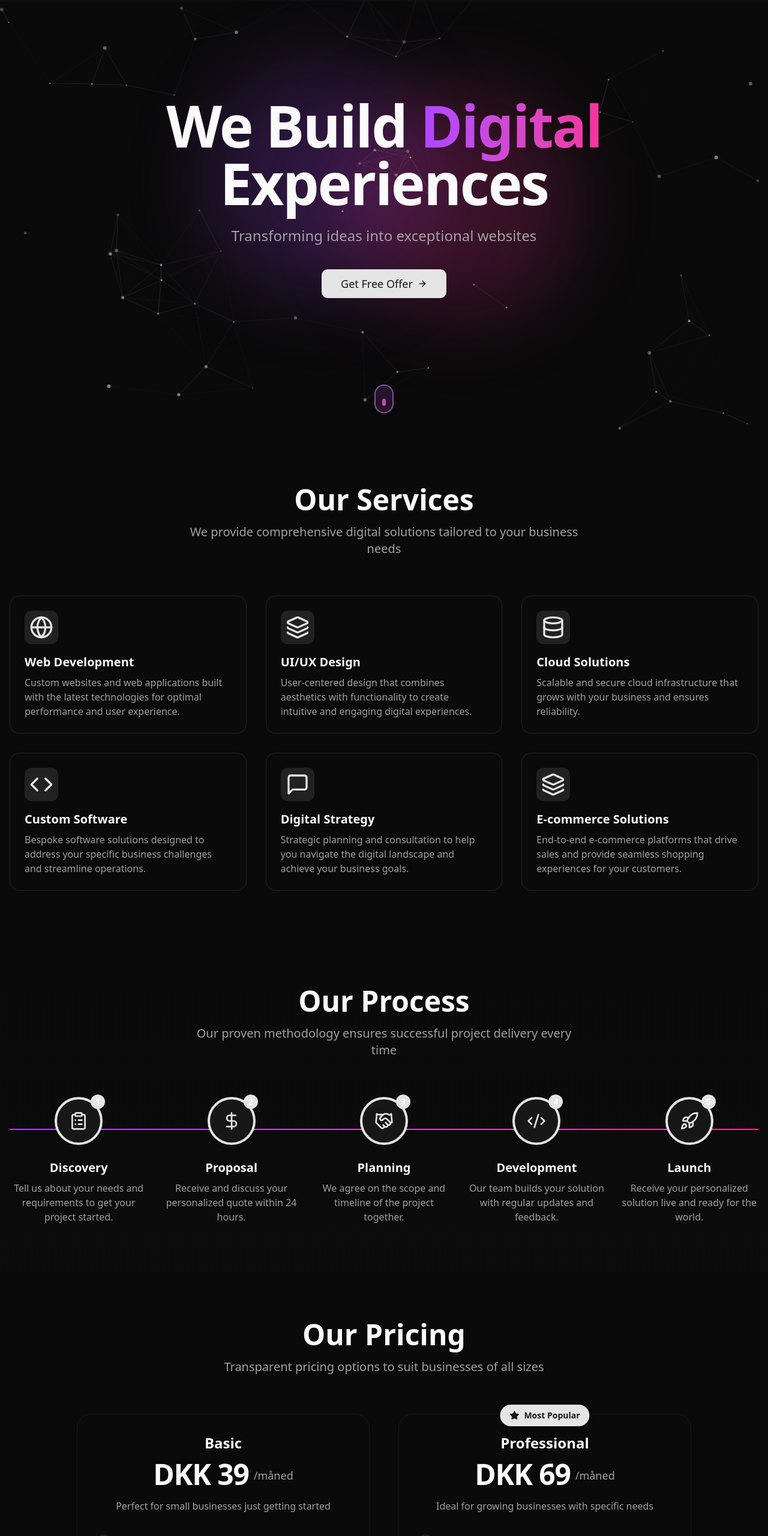
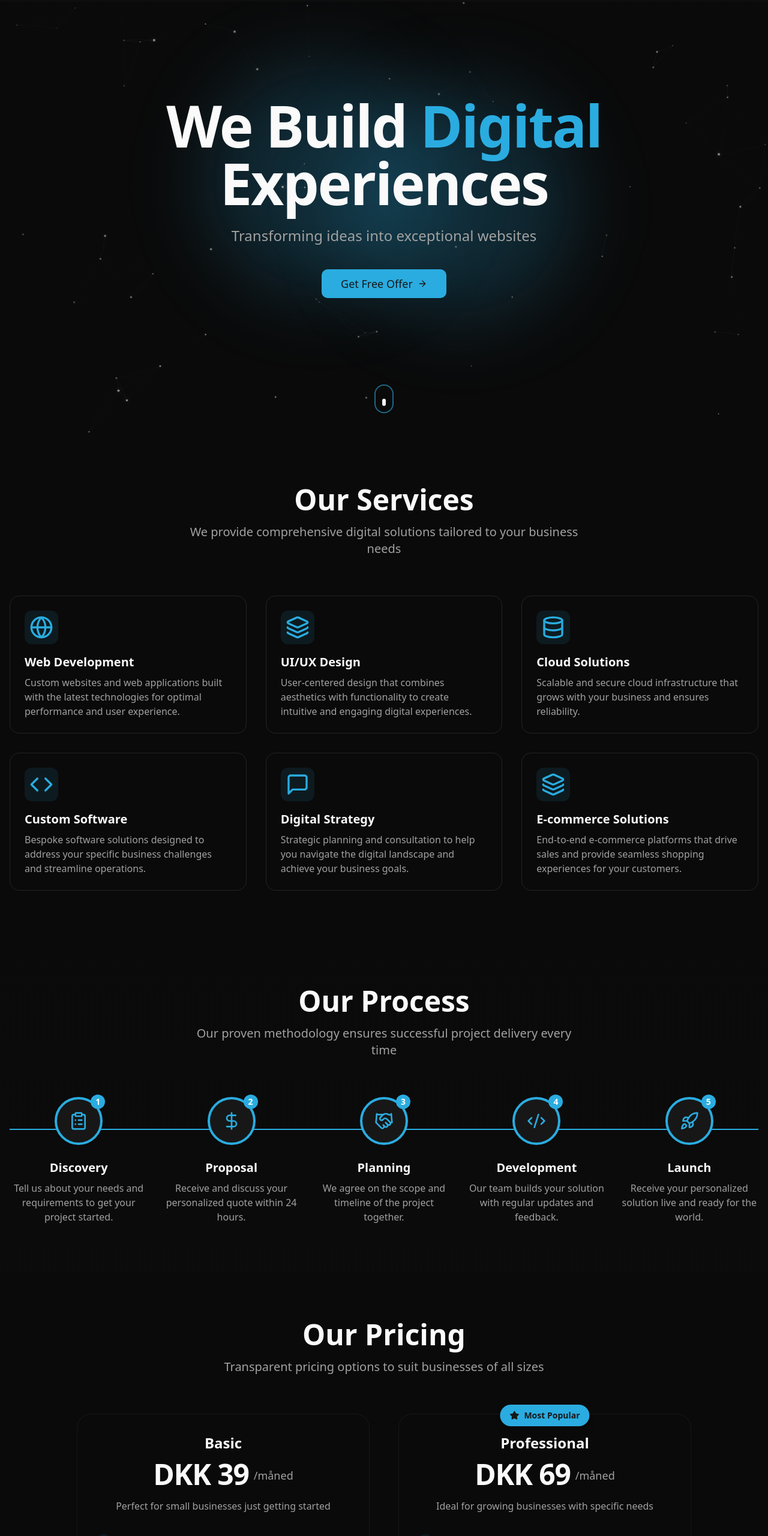
Before and after one commit to Abdulhamidsa/norpus, a Next.js app: page / in a window 1280 px wide. Shown: the part 71-2632 px from the top of the page at 60% size. Built offline with nearby package versions, Linux system fonts and the light colour scheme.

Commit message:
fix: update color variables and styles for consistency across components

```diff
--- a/src/app/globals.css
+++ b/src/app/globals.css
@@ -9,7 +9,7 @@
     position: absolute;
     inset: 0;
     border-radius: inherit;
-    border: 2px solid var(--color-primary, #7c3aed);
+    border: 2px solid hsl(var(--color-primary));
     z-index: 1;
     pointer-events: none;
     opacity: 0;
@@ -79,10 +79,10 @@
   --card-foreground: 240 10% 3.9%;
   --popover: 0 0% 100%;
   --popover-foreground: 240 10% 3.9%;
-  --primary: 262.1 83.3% 57.8%;
+  --primary: 204 100% 60%; /* sky-500 */
   --primary-foreground: 210 20% 98%;
-  --secondary: 240 4.8% 95.9%;
-  --secondary-foreground: 240 5.9% 10%;
+  --secondary: 204 100% 60%; /* sky-500 */
+  --secondary-foreground: 210 20% 98%;
   --muted: 240 4.8% 95.9%;
   --muted-foreground: 240 3.8% 46.1%;
   --accent: 240 4.8% 95.9%;
@@ -102,9 +102,9 @@
   --card-foreground: oklch(0.985 0 0);
   --popover: oklch(0.205 0 0);
   --popover-foreground: oklch(0.985 0 0);
-  --primary: oklch(0.922 0 0);
+  --primary: oklch(0.7 0.13 230.7); /* sky-500 in oklch */
   --primary-foreground: oklch(0.205 0 0);
-  --secondary: oklch(0.269 0 0);
+  --secondary: oklch(0.7 0.13 230.7); /* sky-500 in oklch */
   --secondary-foreground: oklch(0.985 0 0);
   --muted: oklch(0.269 0 0);
   --muted-foreground: oklch(0.708 0 0);
--- a/src/components/Cta.tsx
+++ b/src/components/Cta.tsx
@@ -31,7 +31,7 @@ export const Cta = forwardRef<HTMLDivElement, ProcessProps>(({ leaveLink, enterB
               <p className="text-lg md:text-xl text-muted-foreground max-w-xl mb-10">{t("cta.subtitle")}</p>
               <Button
                 size="lg"
-                className="group text-lg px-10 py-6 rounded-full font-semibold shadow-lg bg-neutral-900 text-white hover:bg-neutral-800 focus:ring-4 focus:ring-neutral-700/30 transition-all duration-200"
+                className="group text-lg px-10 py-6 rounded-full font-semibold shadow-lg bg-background text-foreground hover:bg-card focus:ring-4 focus:ring-ring/30 transition-all duration-200"
                 onMouseEnter={enterButton}
                 onMouseLeave={leaveLink}
                 onClick={() => {
--- a/src/components/Footer.tsx
+++ b/src/components/Footer.tsx
@@ -12,9 +12,9 @@ export const Footer = () => {
           <div className="flex flex-col md:flex-row justify-between items-center">
             <div className="flex items-center gap-2 mb-4 md:mb-0">
               <Link href="/" className="flex items-center gap-3">
-                <div className="w-10 h-10 rounded-full bg-gradient-to-r from-purple-500 to-pink-500 p-1 shadow-md animate-pulse">
-                  <div className="w-full h-full bg-gray-900 rounded-full flex items-center justify-center">
-                    <div className="w-4 h-4 rounded-full border-2 border-pink-200"></div>
+                <div className="w-10 h-10 rounded-full bg-gradient-to-r from-primary to-secondary p-1 shadow-md animate-pulse">
+                  <div className="w-full h-full bg-background rounded-full flex items-center justify-center">
+                    <div className="w-4 h-4 rounded-full border-2 border-secondary"></div>
                   </div>
                 </div>
                 {/* <span className="text-2xl font-bold bg-clip-text text-transparent bg-gradient-to-r from-purple-400 to-pink-400">Norpus Studio</span> */}
--- a/src/components/Hero.tsx
+++ b/src/components/Hero.tsx
@@ -23,7 +23,11 @@ export const Hero = forwardRef<HTMLDivElement, HeroProps>(({ enterButton, leaveL
 
         <motion.div className="container mx-auto px-4 py-20 relative z-10 text-center" initial={{ opacity: 0 }} animate={{ opacity: 1 }} transition={{ duration: 1 }}>
           <motion.h1 initial={{ opacity: 0, y: 20 }} animate={{ opacity: 1, y: 0 }} transition={{ duration: 0.8, delay: 0.2 }} className="text-5xl md:text-7xl lg:text-8xl font-bold mb-6 tracking-tight">
-            {t("hero.title.start")} <span className="bg-clip-text text-transparent bg-gradient-to-r from-purple-500 to-pink-500">{t("hero.title.highlight")}</span> {t("hero.title.end")}
+            {t("hero.title.start")}{" "}
+            <span className="bg-clip-text text-primary" style={{ background: "linear-gradient(90deg, hsl(var(--color-primary)), hsl(var(--color-secondary)))" }}>
+              {t("hero.title.highlight")}
+            </span>{" "}
+            {t("hero.title.end")}
           </motion.h1>
 
           <motion.p initial={{ opacity: 0, y: 20 }} animate={{ opacity: 1, y: 0 }} transition={{ duration: 0.8, delay: 0.4 }} className="text-xl md:text-2xl text-muted-foreground mb-10 max-w-2xl mx-auto">
@@ -47,18 +51,20 @@ export const Hero = forwardRef<HTMLDivElement, HeroProps>(({ enterButton, leaveL
         </motion.div>
         <motion.div className="absolute bottom-10 left-1/2 transform -translate-x-1/2" initial={{ opacity: 0, y: -20 }} animate={{ opacity: 1, y: 0 }} transition={{ delay: 1.2, duration: 0.8 }}>
           <motion.div
-            className="w-8 h-12 border-2 border-purple-400/60 rounded-full flex justify-center"
+            className="w-8 h-12 border-2 border-primary/60 rounded-full flex justify-center items-start overflow-visible"
             initial={{ opacity: 0.5 }}
             animate={{ opacity: [0.5, 1, 0.5] }}
             transition={{ repeat: Number.POSITIVE_INFINITY, duration: 2 }}
             style={{
-              background: "linear-gradient(180deg, rgba(168,85,247,0.15) 0%, rgba(236,72,153,0.15) 100%)",
+              background: "linear-gradient(180deg, hsl(var(--color-primary) / 0.15) 0%, hsl(var(--color-secondary) / 0.15) 100%)",
             }}
           >
             <motion.div
               className="w-1.5 h-3 rounded-full mt-2"
               style={{
-                background: "linear-gradient(180deg, #a855f7 0%, #ec4899 100%)",
+                background: "linear-gradient(180deg, hsl(var(--color-primary)) 0%, hsl(var(--color-secondary)) 100%)",
+                boxShadow: "0 0 4px 1px hsl(var(--color-primary) / 0.3)",
+                backgroundColor: "#fff",
               }}
               animate={{ y: [0, 15, 0] }}
               transition={{ repeat: Number.POSITIVE_INFINITY, duration: 2, ease: "easeInOut" }}
--- a/src/components/Navbar.tsx
+++ b/src/components/Navbar.tsx
@@ -50,9 +50,9 @@ export function Navbar({ scrollTo, activeSection, enterButton, enterLink, leaveL
               if (isMobile) setMenuOpen(false);
             }}
           >
-            <div className="w-10 h-10 rounded-full bg-gradient-to-r from-purple-500 to-pink-500 p-1 shadow-md animate-pulse">
-              <div className="w-full h-full bg-gray-900 rounded-full flex items-center justify-center">
-                <div className="w-4 h-4 rounded-full border-2 border-pink-200"></div>
+            <div className="w-10 h-10 rounded-full bg-gradient-to-r from-primary to-secondary p-1 shadow-md animate-pulse">
+              <div className="w-full h-full bg-background rounded-full flex items-center justify-center">
+                <div className="w-4 h-4 rounded-full border-2 border-secondary"></div>
               </div>
             </div>
             {/* <span className="text-2xl font-bold bg-clip-text text-transparent bg-gradient-to-r from-purple-400 to-pink-400">Norpus Studio</span> */}
--- a/src/components/Process.tsx
+++ b/src/components/Process.tsx
@@ -23,7 +23,7 @@ export const Process = forwardRef<HTMLDivElement, ProcessProps>(({ enterLink, le
 
           <div className="grid grid-cols-1 md:grid-cols-5 gap-6 relative">
             {/* Connection lines for desktop */}
-            <div className="hidden md:block absolute top-1/4 left-0 right-0 h-0.5 bg-gradient-to-r from-purple-500 to-pink-500 z-0"></div>
+            <div className="hidden md:block absolute top-1/4 left-0 right-0 h-0.5 bg-gradient-to-r from-primary to-primary z-0"></div>
 
             <ProcessStep icon={<ClipboardList className="h-8 w-8" />} title={t("process.discovery.title")} description={t("process.discovery.description")} delay={0} step={1} onMouseEnter={enterLink} onMouseLeave={leaveLink} />
 
--- a/src/components/Whyus.tsx
+++ b/src/components/Whyus.tsx
@@ -38,9 +38,7 @@ export const WhyUs = forwardRef<HTMLDivElement, Props>(({ enterLink, leaveLink }
               {/* Feature Item */}
               <div className="flex items-start pl-15 gap-6 p-8 rounded-2xl hover:bg-accent/5 transition-colors duration-300 border-b border-border/50 last:border-b-0">
                 {/* Icon */}
-                <div className="flex-shrink-0 bg-primary w-16 h-16 rounded-2xl bg-gradient-to-br from-primary/10 to-primary/5 flex items-center justify-center group-hover:from-primary/20 group-hover:to-primary/10 transition-all duration-300">
-                  <div className="text-secondary">{feature.icon}</div>
-                </div>
+                <div className="flex-shrink-0 bg-primary w-16 h-16 rounded-2xl bg-gradient-to-br from-primary/10 to-primary/5 flex items-center justify-center group-hover:from-primary/20 group-hover:to-primary/10 transition-all duration-300 text-white">{feature.icon}</div>
 
                 {/* Content */}
                 <div className="flex-1 min-w-0">
@@ -49,7 +47,7 @@ export const WhyUs = forwardRef<HTMLDivElement, Props>(({ enterLink, leaveLink }
                 </div>
 
                 {/* Number indicator */}
-                <div className="flex-shrink-0 w-8 h-8 rounded-full bg-primary/10 flex items-center justify-center text-sm font-bold text-primary/70 group-hover:bg-primary group-hover:text-primary-foreground transition-all duration-300">{String(index + 1).padStart(2, "0")}</div>
+                <div className="flex-shrink-0 w-8 h-8 rounded-full bg-primary/10 flex items-center justify-center text-sm font-bold text-primary/70 transition-all duration-300 group-hover:bg-white group-hover:text-black">{String(index + 1).padStart(2, "0")}</div>
               </div>
 
               {/* Subtle hover line */}
--- a/src/components/animated-background.tsx
+++ b/src/components/animated-background.tsx
@@ -28,6 +28,7 @@ export default function AnimatedBackground() {
       x: number;
       y: number;
       size: number;
+      baseSize: number;
       speedX: number;
       speedY: number;
       color: string;
@@ -37,19 +38,28 @@ export default function AnimatedBackground() {
       vy = 0;
       friction = 0.95;
       springFactor = 0.05;
+      pulseSpeed: number;
+      pulsePhase: number;
+      // parallaxFactor: number;
 
       constructor() {
         this.x = Math.random() * canvas!.width;
         this.y = Math.random() * canvas!.height;
         this.originalX = this.x;
         this.originalY = this.y;
-        this.size = Math.random() * 2 + 1;
-        this.speedX = (Math.random() - 0.5) * 0.2;
-        this.speedY = (Math.random() - 0.5) * 0.2;
+        this.baseSize = Math.random() * 1.2 + 0.7;
+        this.size = this.baseSize;
+        this.speedX = (Math.random() - 0.5) * 0.11;
+        this.speedY = (Math.random() - 0.5) * 0.11;
         this.color = `rgba(255, 255, 255, ${Math.random() * 0.3 + 0.2})`;
+        this.pulseSpeed = Math.random() * 0.8 + 0.4;
+        this.pulsePhase = Math.random() * Math.PI * 2;
+        // this.parallaxFactor = Math.random() * 0.5 + 0.7;
       }
 
-      update() {
+      update(time: number) {
+        // No parallax effect
+
         // Mouse interaction
         const dx = mousePosition.x - this.x;
         const dy = mousePosition.y - this.y;
@@ -90,43 +100,53 @@ export default function AnimatedBackground() {
 
         if (this.originalY > canvas!.height) this.originalY = 0;
         else if (this.originalY < 0) this.originalY = canvas!.height;
+
+        // Pulse animation (smaller amplitude)
+        this.size = this.baseSize + Math.sin(time * this.pulseSpeed + this.pulsePhase) * 0.13;
       }
 
       draw() {
         if (!ctx) return;
+        ctx.save();
         ctx.fillStyle = this.color;
         ctx.beginPath();
         ctx.arc(this.x, this.y, this.size, 0, Math.PI * 2);
+        ctx.shadowColor = this.color;
+        ctx.shadowBlur = 6;
         ctx.fill();
+        ctx.restore();
       }
     }
 
     function initParticles() {
       particles = [];
-      const particleCount = Math.min(Math.floor((window.innerWidth * window.innerHeight) / 15000), 80);
-
+      // Fewer particles for a calmer effect
+      const particleCount = Math.min(Math.floor((window.innerWidth * window.innerHeight) / 14000), 70);
       for (let i = 0; i < particleCount; i++) {
         particles.push(new Particle());
       }
     }
 
     function connectParticles() {
-      const maxDistance = 150;
-
+      const maxDistance = 140;
       for (let i = 0; i < particles.length; i++) {
-        for (let j = i; j < particles.length; j++) {
+        for (let j = i + 1; j < particles.length; j++) {
           const dx = particles[i].x - particles[j].x;
           const dy = particles[i].y - particles[j].y;
           const distance = Math.sqrt(dx * dx + dy * dy);
-
           if (distance < maxDistance) {
             const opacity = 1 - distance / maxDistance;
-            ctx!.strokeStyle = `rgba(255, 255, 255, ${opacity * 0.15})`;
-            ctx!.lineWidth = 1;
+            ctx!.save();
+            ctx!.strokeStyle = `rgba(255,255,255,${opacity * 0.08})`;
+            ctx!.lineWidth = 0.7;
+            // Draw a quadratic curve for a more organic look
             ctx!.beginPath();
+            const midX = (particles[i].x + particles[j].x) / 2 + (dx + dy) * 0.04;
+            const midY = (particles[i].y + particles[j].y) / 2 - (dx - dy) * 0.04;
             ctx!.moveTo(particles[i].x, particles[i].y);
-            ctx!.lineTo(particles[j].x, particles[j].y);
+            ctx!.quadraticCurveTo(midX, midY, particles[j].x, particles[j].y);
             ctx!.stroke();
+            ctx!.restore();
           }
         }
       }
@@ -140,12 +160,11 @@ export default function AnimatedBackground() {
     function animate() {
       if (!canvas) return;
       ctx!.clearRect(0, 0, canvas.width, canvas.height);
-
+      const now = performance.now() / 1000;
       for (const particle of particles) {
-        particle.update();
+        particle.update(now);
         particle.draw();
       }
-
       connectParticles();
       animationFrameId = requestAnimationFrame(animate);
     }
@@ -168,7 +187,7 @@ export default function AnimatedBackground() {
       <div className="absolute inset-0 bg-gradient-to-b from-background to-background/80 z-0"></div>
       <div className="absolute inset-0 z-0">
         <motion.div
-          className="absolute top-1/4 left-1/4 w-96 h-96 bg-purple-500/20 rounded-full filter blur-3xl"
+          className="absolute top-1/4 left-1/4 w-96 h-96 bg-primary/20 rounded-full filter blur-3xl"
           animate={{
             x: [0, 30, 0, -30, 0],
             y: [0, -30, 0, 30, 0],
@@ -180,7 +199,7 @@ export default function AnimatedBackground() {
           }}
         />
         <motion.div
-          className="absolute bottom-1/4 right-1/4 w-96 h-96 bg-pink-500/20 rounded-full filter blur-3xl"
+          className="absolute bottom-1/4 right-1/4 w-96 h-96 bg-secondary/20 rounded-full filter blur-3xl"
           animate={{
             x: [0, -30, 0, 30, 0],
             y: [0, 30, 0, -30, 0],
--- a/src/components/custom-cursor.tsx
+++ b/src/components/custom-cursor.tsx
@@ -84,7 +84,7 @@ export default function CustomCursor({ variant = "default" }: { variant?: Cursor
         transition={{ type: "spring", stiffness: 500, damping: 28, mass: 0.5 }}
       />
       <motion.div
-        className="fixed top-0 left-0 rounded-full pointer-events-none z-50 bg-white"
+        className="fixed top-0 left-0 rounded-full pointer-events-none z-50 bg-background"
         style={{
           x: cursorX,
           y: cursorY,
```
